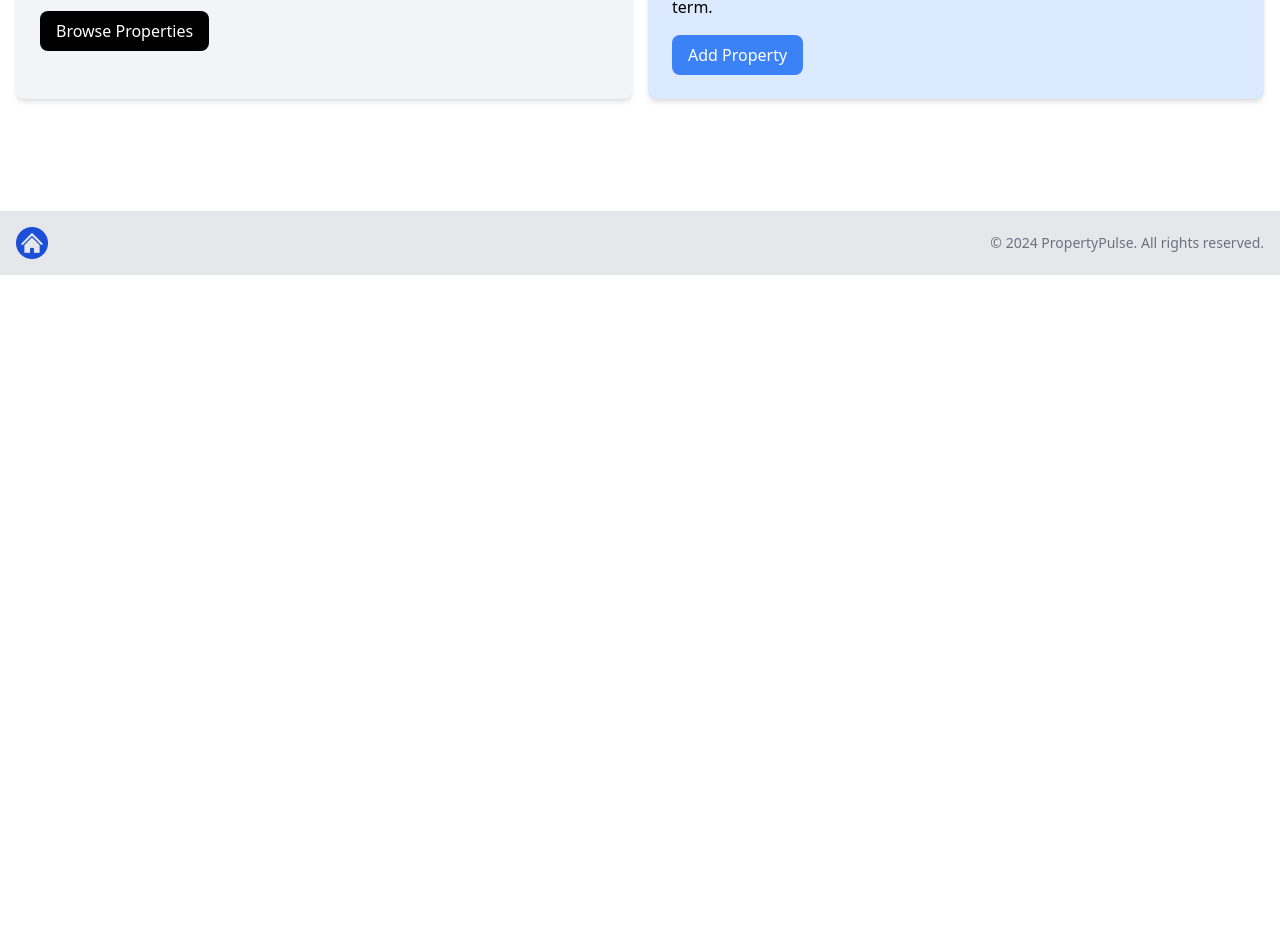
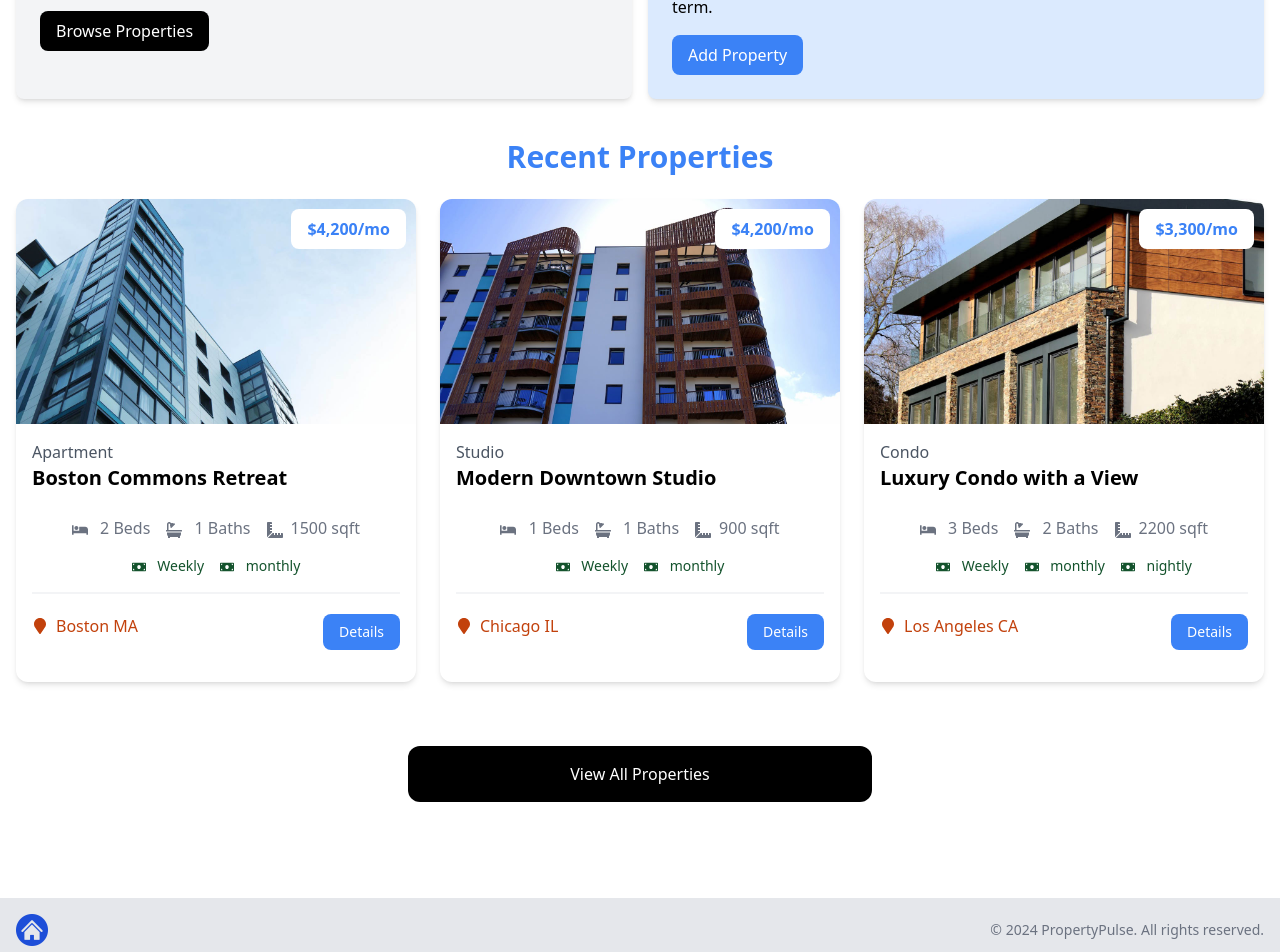
Before and after one commit to syntaxdesigner01/property-pulse, a Next.js app: page / in a window 1280 px wide. Shown: the part 546-1498 px from the top of the page. Before the commit the page ends 821 px from the top, so only its background shows below. Built offline with nearby package versions, Linux system fonts and the light colour scheme.

Commit message:
feature: worked on page not found page

```diff
--- /dev/null
+++ b/app/Components/HomeProperties.jsx
@@ -0,0 +1,37 @@
+import React from "react";
+import properties from "../../utils/properties.json";
+import PropertyCard from "./PropertyCard";
+import Link from "next/link";
+
+export default function HomeProperties() {
+  const recentProperty = properties
+    .sort(() => Math.random() - Math.random())
+    .slice(0, 3);
+  return (
+    <>
+      <section className="px-4 py-6">
+        <div className="container-xl lg:container m-auto">
+          <h2 className="text-3xl font-bold text-blue-500 mb-6 text-center">
+            Recent Properties
+          </h2>
+          <div className="grid grid-cols-1 md:grid-cols-3 gap-6">
+            {properties.length === 0
+              ? "No Property found"
+              : recentProperty.map((property) => (
+                  <PropertyCard key={property._id} property={property} />
+                ))}
+          </div>
+        </div>
+      </section>
+
+      <section className="m-auto max-w-lg my-10 px-6">
+        <Link
+          href="/properties"
+          className="block bg-black text-white text-center py-4 px-6 rounded-xl hover:bg-gray-700"
+        >
+          View All Properties
+        </Link>
+      </section>
+    </>
+  );
+}
--- a/app/Components/PropertyCard.jsx
+++ b/app/Components/PropertyCard.jsx
@@ -21,40 +21,41 @@
   };
 
   return (
-    <div class="rounded-xl shadow-md relative">
+    <div className="rounded-xl shadow-md relative">
       <Image
         src={`/images/properties/${property.images[0]}`}
         alt=""
-        class="w-full h-auto rounded-t-xl"
+        className="w-full h-auto rounded-t-xl"
         sizes="100vw"
         width={0}
         height={0}
       />
-      <div class="p-4">
-        <div class="text-left md:text-center lg:text-left mb-6">
-          <div class="text-gray-600">{property.type}</div>
-          <h3 class="text-xl font-bold">{property.name}</h3>
+      <div className="p-4">
+        <div className="text-left md:text-center lg:text-left mb-6">
+          <div className="text-gray-600">{property.type}</div>
+          <h3 className="text-xl font-bold">{property.name}</h3>
         </div>
-        <h3 class="absolute top-[10px] right-[10px] bg-white px-4 py-2 rounded-lg text-blue-500 font-bold text-right md:text-center lg:text-right">
+        <h3 className="absolute top-[10px] right-[10px] bg-white px-4 py-2 rounded-lg text-blue-500 font-bold text-right md:text-center lg:text-right">
           ${getRateDisplay()}
         </h3>
 
-        <div class="flex justify-center gap-4 text-gray-500 mb-4">
+        <div className="flex justify-center gap-4 text-gray-500 mb-4">
           <p>
             <FaBed className="mr-2 inline" /> {property.beds}{" "}
-            <span class="md:hidden lg:inline">Beds</span>
+            <span className="md:hidden lg:inline">Beds</span>
           </p>
           <p>
             <FaBath className="mr-2 inline" /> {property.baths}{" "}
-            <span class="md:hidden lg:inline">Baths</span>
+            <span className="md:hidden lg:inline">Baths</span>
           </p>
           <p>
             <FaRulerCombined className="mr-2 inline" />
-            {property.square_feet} <span class="md:hidden lg:inline">sqft</span>
+            {property.square_feet}{" "}
+            <span className="md:hidden lg:inline">sqft</span>
           </p>
         </div>
 
-        <div class="flex justify-center gap-4 text-green-900 text-sm mb-4">
+        <div className="flex justify-center gap-4 text-green-900 text-sm mb-4">
           {property.rates.weekly && (
             <p>
               <FaMoneyBill className="mr-2 inline" /> Weekly
@@ -72,19 +73,19 @@
           )}
         </div>
 
-        <div class="border border-gray-100 mb-5"></div>
+        <div className="border border-gray-100 mb-5"></div>
 
-        <div class="flex flex-col lg:flex-row justify-between mb-4">
-          <div class="flex align-middle gap-2 mb-4 lg:mb-0">
+        <div className="flex flex-col lg:flex-row justify-between mb-4">
+          <div className="flex align-middle gap-2 mb-4 lg:mb-0">
             <FaMapMarker className="text-orange-700 mt-1" />
-            <span class="text-orange-700">
+            <span className="text-orange-700">
               {" "}
               {property.location.city} {property.location.state}
             </span>
           </div>
           <Link
             href={`/properties/${property._id}`}
-            class="h-[36px] bg-blue-500 hover:bg-blue-600 text-white px-4 py-2 rounded-lg text-center text-sm"
+            className="h-[36px] bg-blue-500 hover:bg-blue-600 text-white px-4 py-2 rounded-lg text-center text-sm"
           >
             Details
           </Link>
--- /dev/null
+++ b/app/not-found.jsx
@@ -0,0 +1,29 @@
+import Link from "next/link";
+import { FaExclamationTriangle } from "react-icons/fa";
+
+export default function NotFound() {
+  return (
+    <section className="bg-blue-50 min-h-screen flex-grow">
+      <div className="container m-auto max-w-2xl py-24">
+        <div className="bg-white px-6 py-24 mb-4 shadow-md rounded-md border m-4 md:m-0">
+          <div className="flex justify-center">
+            <FaExclamationTriangle className="text-8xl text-yellow-400" />
+          </div>
+          <div className="text-center">
+            <h1 className="text-3xl font-bold mt-4 mb-2">Page Not Found</h1>
+            <p className="text-gray-500 text-xl mb-10">
+              The page you are looking for does not exist.
+            </p>
+            <Link
+              href="/"
+              className="bg-blue-700 hover:bg-blue-800 text-white font-bold py-4 px-6 rounded"
+            >
+              Go Home
+            </Link>
+          </div>
+        </div>
+      </div>
+      <div className="flex-grow"></div>
+    </section>
+  );
+}
--- a/app/page.jsx
+++ b/app/page.jsx
@@ -2,12 +2,14 @@
 import Link from "next/link";
 import Hero from "./Components/Hero";
 import InfoBoxes from "./Components/InfoBoxes";
+import HomeProperties from "./Components/HomeProperties";
 
 export default function HomePage() {
   return (
     <>
       <Hero />
       <InfoBoxes />
+      <HomeProperties />
     </>
   );
 }
```
